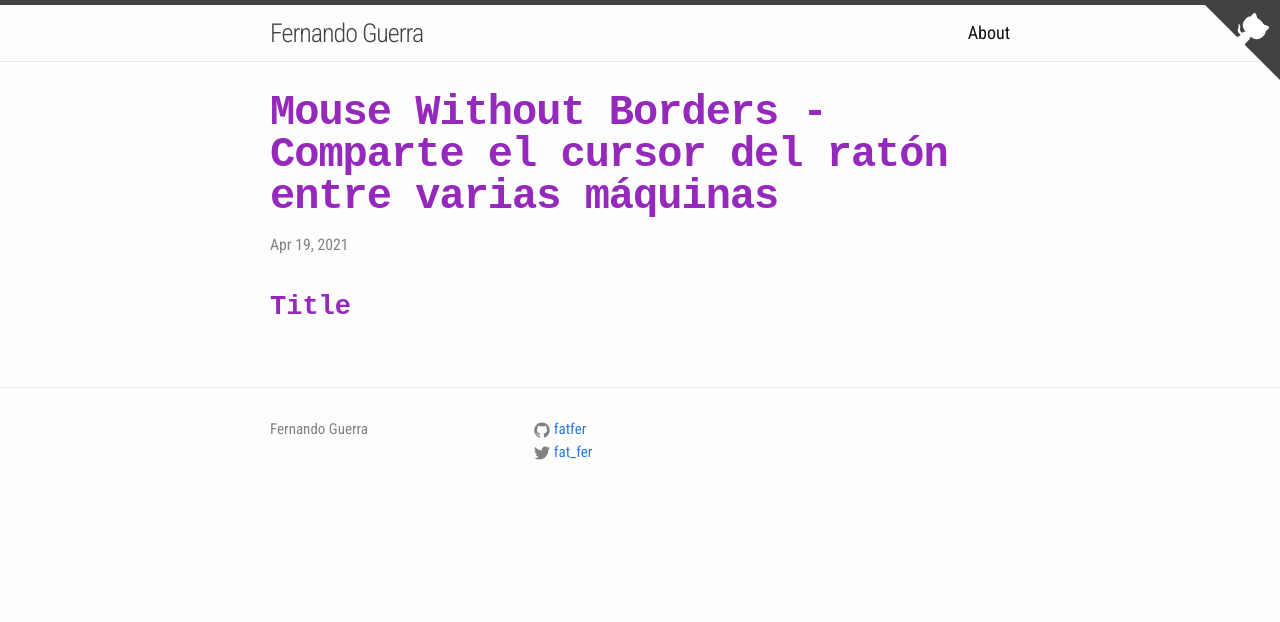
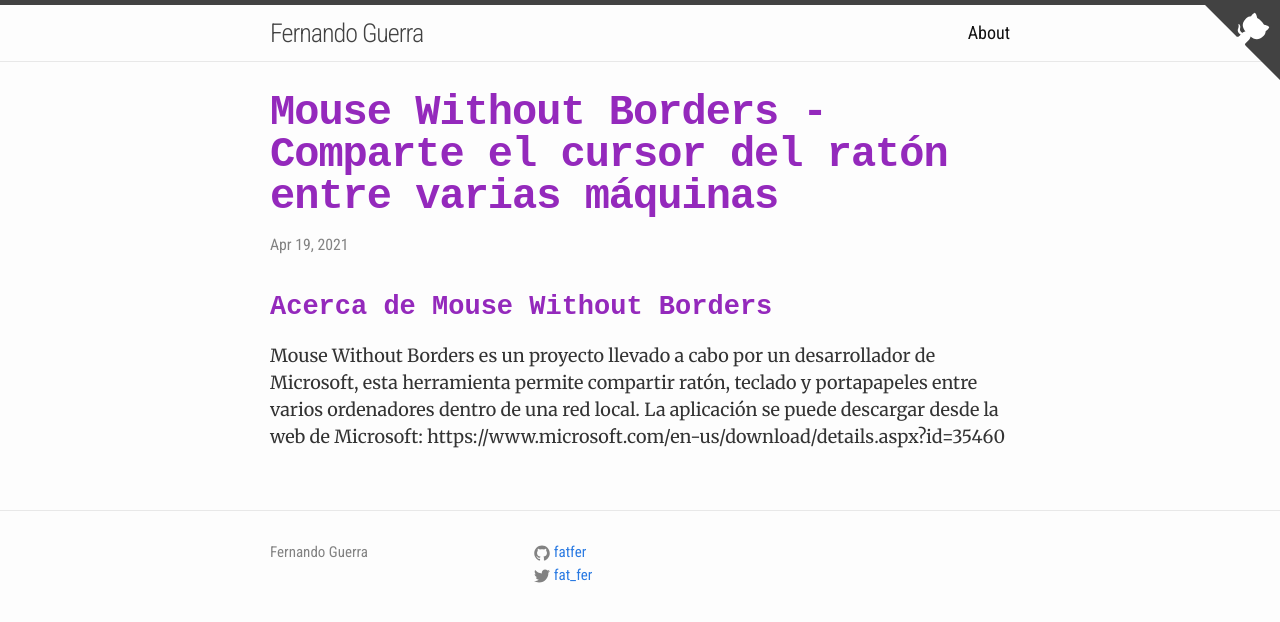
Before and after one commit to fatfer/fatfer.github.io, a Jekyll site: the page built from _posts/2021-04-19-mouse-without-borders.markdown, in a window 1280 px wide. Shown: the top 622 px of the page. Built offline with Jekyll 4.4.1, drawn with Linux system fonts in a browser that asks for light colours; some web fonts are replaced; comment, search, counter and statistics services are not loaded.

Commit message:
Update 2021-04-19-mouse-without-borders.markdown

```diff
--- a/_posts/2021-04-19-mouse-without-borders.markdown
+++ b/_posts/2021-04-19-mouse-without-borders.markdown
@@ -6,4 +6,8 @@
 comments: true
 ---
 
-# Title
+# Acerca de Mouse Without Borders
+
+Mouse Without Borders es un proyecto llevado a cabo por un desarrollador de Microsoft, esta herramienta permite compartir ratón, teclado y portapapeles entre varios ordenadores dentro de una red local.
+La aplicación se puede descargar desde la web de Microsoft:
+https://www.microsoft.com/en-us/download/details.aspx?id=35460
```
